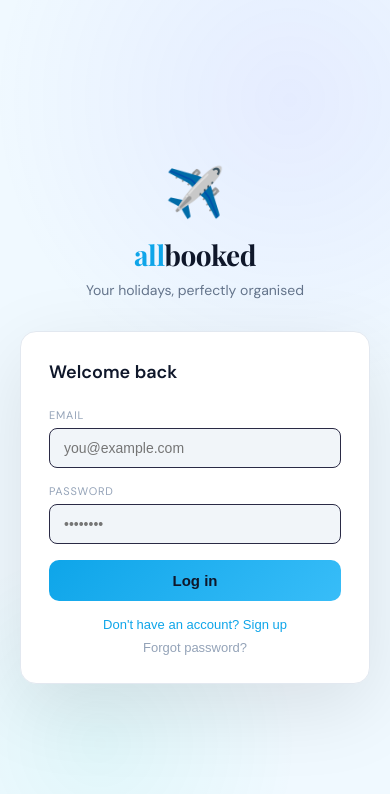
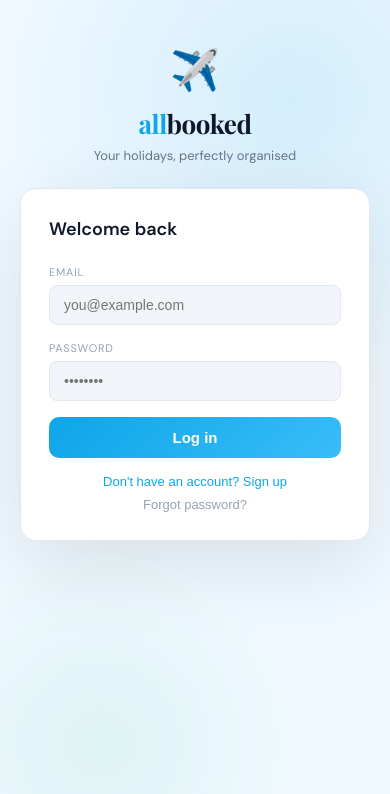
Before and after one commit to michaellouzado-sys/Holiday-tracker, a React (Vite) app: page / in a window 390 px wide. Shown: the top 794 px of the page. Built offline with nearby package versions, Linux system fonts and the light colour scheme; no server answers.

Commit message:
Fix auth screen scrolling on mobile

```diff
--- a/src/Auth.jsx
+++ b/src/Auth.jsx
@@ -48,23 +48,24 @@ export default function AuthScreen() {
   return (
     <div style={{
       minHeight: "100vh", background: "#f0f9ff",
-      display: "flex", alignItems: "center", justifyContent: "center",
-      padding: "20px", fontFamily: "'DM Sans','Segoe UI',sans-serif"
+      display: "flex", alignItems: "flex-start", justifyContent: "center",
+      overflowY: "auto", padding: "24px 20px 40px",
+      fontFamily: "'DM Sans','Segoe UI',sans-serif"
     }}>
       {/* Background glows */}
       <div style={{ position: "fixed", inset: 0, zIndex: 0, overflow: "hidden", pointerEvents: "none" }}>
-        <div style={{ position: "absolute", top: "-200px", right: "-200px", width: "600px", height: "600px", borderRadius: "50%", background: "radial-gradient(circle, #6c63ff15 0%, transparent 70%)" }} />
-        <div style={{ position: "absolute", bottom: "-100px", left: "-100px", width: "400px", height: "400px", borderRadius: "50%", background: "radial-gradient(circle, #00d4aa10 0%, transparent 70%)" }} />
+        <div style={{ position: "absolute", top: "-200px", right: "-200px", width: "600px", height: "600px", borderRadius: "50%", background: "radial-gradient(circle, #0ea5e920 0%, transparent 70%)" }} />
+        <div style={{ position: "absolute", bottom: "-100px", left: "-100px", width: "400px", height: "400px", borderRadius: "50%", background: "radial-gradient(circle, #10b98115 0%, transparent 70%)" }} />
       </div>
 
-      <div style={{ position: "relative", zIndex: 1, width: "100%", maxWidth: "400px" }}>
+      <div style={{ position: "relative", zIndex: 1, width: "100%", maxWidth: "400px", paddingTop: "20px" }}>
         {/* Logo */}
-        <div style={{ textAlign: "center", marginBottom: "32px" }}>
-          <div style={{ fontSize: "48px", marginBottom: "12px" }}>✈️</div>
-          <h1 style={{ margin: 0, fontFamily: "'Playfair Display', Georgia, serif", fontSize: "28px", color: "#0f172a", letterSpacing: "-0.5px" }}>
+        <div style={{ textAlign: "center", marginBottom: "24px" }}>
+          <div style={{ fontSize: "40px", marginBottom: "10px" }}>✈️</div>
+          <h1 style={{ margin: 0, fontFamily: "'Playfair Display', Georgia, serif", fontSize: "26px", color: "#0f172a", letterSpacing: "-0.5px" }}>
             <span style={{ color: "#0ea5e9" }}>all</span>booked
           </h1>
-          <p style={{ margin: "8px 0 0", color: "#64748b", fontSize: "14px" }}>Your holidays, perfectly organised</p>
+          <p style={{ margin: "6px 0 0", color: "#64748b", fontSize: "13px" }}>Your holidays, perfectly organised</p>
         </div>
 
         {/* Card */}
@@ -124,7 +125,7 @@ export default function AuthScreen() {
             style={{
               width: "100%", padding: "12px",
               background: loading ? "#e2e8f0" : "linear-gradient(135deg, #0ea5e9, #38bdf8)",
-              border: "none", borderRadius: "10px", color: "#0f172a",
+              border: "none", borderRadius: "10px", color: "#ffffff",
               fontSize: "15px", fontWeight: "600", cursor: loading ? "wait" : "pointer",
               marginBottom: "16px"
             }}
@@ -165,7 +166,7 @@ const labelStyle = {
 };
 const inputStyle = {
   display: "block", width: "100%", marginTop: "6px", padding: "11px 14px",
-  background: "#f1f5f9", border: "1px solid #2a2a45", borderRadius: "8px",
+  background: "#f1f5f9", border: "1px solid #e2e8f0", borderRadius: "8px",
   color: "#0f172a", fontSize: "14px", outline: "none", boxSizing: "border-box"
 };
 const linkBtn = {
```
